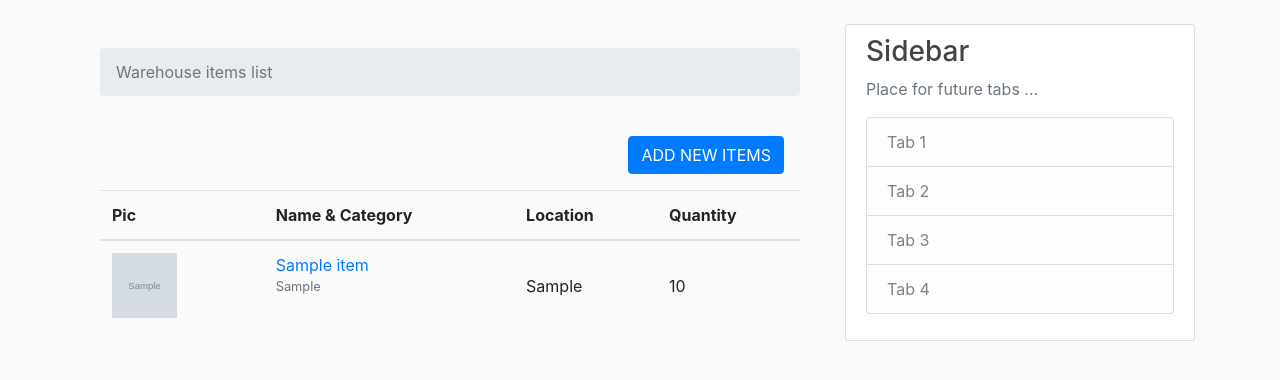
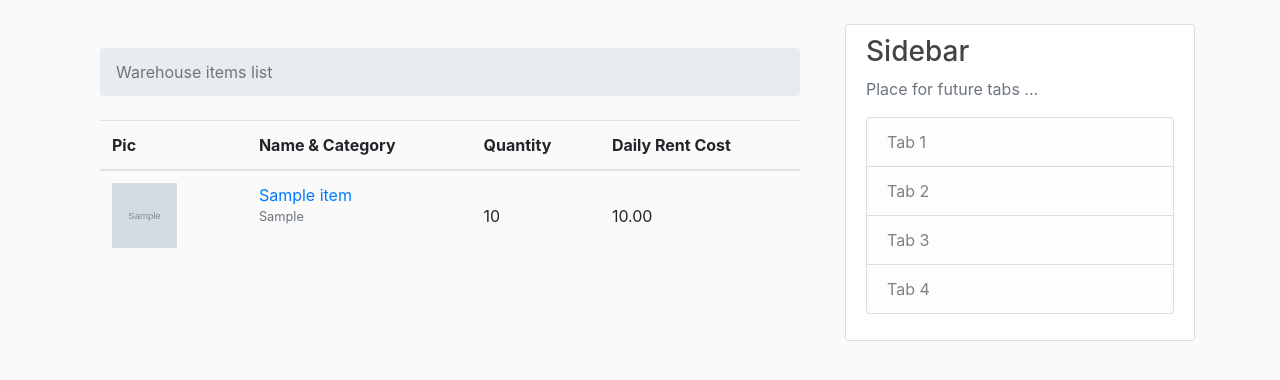
Before and after one commit to sywekpiorko1/djangoElectroApp, a Django app: page / in a window 1280 px wide. Shown: the part 56-436 px from the top of the page. Run offline with Django 3.2, Linux system fonts and the light colour scheme; tables that the repository leaves empty hold one stand-in row (values such as "Sample post"); grey boxes marked "Sample" are stand-in pictures; some libraries are stand-ins or nearby versions.

Commit message:
remove warehouse/models.py/ItemBySerial model, add dailyRentCost of Item, add if clause to show crucial options to admin on templates

```diff
--- a/electron_django/warehouse/admin.py
+++ b/electron_django/warehouse/admin.py
@@ -1,6 +1,5 @@
 from django.contrib import admin
-from .models import Category, Item, ItemBySerial
+from .models import Category, Item
 
 admin.site.register(Category)
 admin.site.register(Item)
-admin.site.register(ItemBySerial)
--- a/electron_django/warehouse/forms.py
+++ b/electron_django/warehouse/forms.py
@@ -5,4 +5,4 @@ class ItemForm(forms.ModelForm):
 
     class Meta:
         model = Item
-        fields = ['name', 'category', 'location', 'quantity', 'image']
+        fields = ['name', 'category', 'location', 'quantity', 'dailyRentCost', 'image']
--- a/electron_django/warehouse/models.py
+++ b/electron_django/warehouse/models.py
@@ -1,5 +1,6 @@
 from django.db import models
 from django.contrib.auth.models import User
+from django.core.validators import MinValueValidator
 # Create your models here.
 
 class Category(models.Model):
@@ -14,16 +15,7 @@ class Item(models.Model):
     location=models.CharField(max_length=10)
     quantity=models.PositiveSmallIntegerField(default=0)
     image = models.ImageField(default='default_item.jpg', upload_to='items_pics')
+    dailyRentCost=models.DecimalField(default=0, max_digits=6, decimal_places=2, validators=[MinValueValidator(0.00)])
 
     def __str__(self):
         return self.name
-
-class ItemBySerial(models.Model):
-    item=models.ForeignKey(Item, on_delete=models.CASCADE, related_name='items')
-    serial_number=models.CharField(max_length=100)
-    moved_last=models.DateTimeField(auto_now_add=True)
-    moved_until=models.DateTimeField(auto_now_add=True)
-    moved_by_who=models.ForeignKey(User, on_delete=models.CASCADE, related_name='users')
-
-    def __str__(self):
-        return self.serial_number
--- a/electron_django/warehouse/templates/warehouse/item_detail.html
+++ b/electron_django/warehouse/templates/warehouse/item_detail.html
@@ -13,10 +13,12 @@
           <p class="card-text">Category: {{ item.category }}</p>
           <p class="card-text">Availability: {{ item.quantity }} in stock</p>
           <p class="card-text"><small class="text-muted">Location: {{ item.location }}</small></p>
+          {% if request.user.is_staff %}
           <div class="row">
             <a class="btn btn-secondary btn-sm mt-1 mb-1" href="{% url 'warehouse-items-edit' item.pk %}">EDIT</a>
             <a class="btn btn-danger btn-sm mt-1 mb-1" href="{% url 'warehouse-items-delete' item.pk %}">DELETE</a>
           </div>
+          {% endif %}
         </div>
       </div>
     </div>
--- a/electron_django/warehouse/templates/warehouse/items_list.html
+++ b/electron_django/warehouse/templates/warehouse/items_list.html
@@ -10,17 +10,19 @@
 
   </ol>
 
+  {% if request.user.is_staff %}
   <div class="p-3 text-right">
     <a href="{% url 'warehouse-items-create' %}" class="btn btn-primary">ADD NEW ITEMS</a>
   </div>
+  {% endif %}
 
   <table class="table">
     <thead class="thead-inverse">
       <tr>
         <th>Pic</th>
         <th>Name & Category</th>
-        <th>Location</th>
         <th>Quantity</th>
+        <th>Daily Rent Cost</th>
       </tr>
     </thead>
     <tbody>
@@ -34,8 +36,8 @@
           <a href="{% url 'warehouse-items-detail' item.pk %}">{{ item.name }}</a>
           <small class="text-muted d-block">{{ item.category }}</small>
         </td>
-        <td class="align-middle">{{ item.location }}</td>
         <td class="align-middle">{{ item.quantity }}</td>
+        <td class="align-middle">{{ item.dailyRentCost }}</td>
       </tr>
 
       {% endfor %}
--- a/electron_django/warehouse/views.py
+++ b/electron_django/warehouse/views.py
@@ -19,7 +19,7 @@ def warehouse_items_list(request):
     return render(request, template_name, context)
 
 
-@staff_member_required
+@staff_member_required(login_url='login')
 def warehouse_create_view(request):
 
     if request.method == "POST":
```
Also changed, not shown: electron_django/warehouse/migrations/0003_delete_itembyserial.py (added), electron_django/warehouse/migrations/0004_item_dailyrentcost.py (added).
